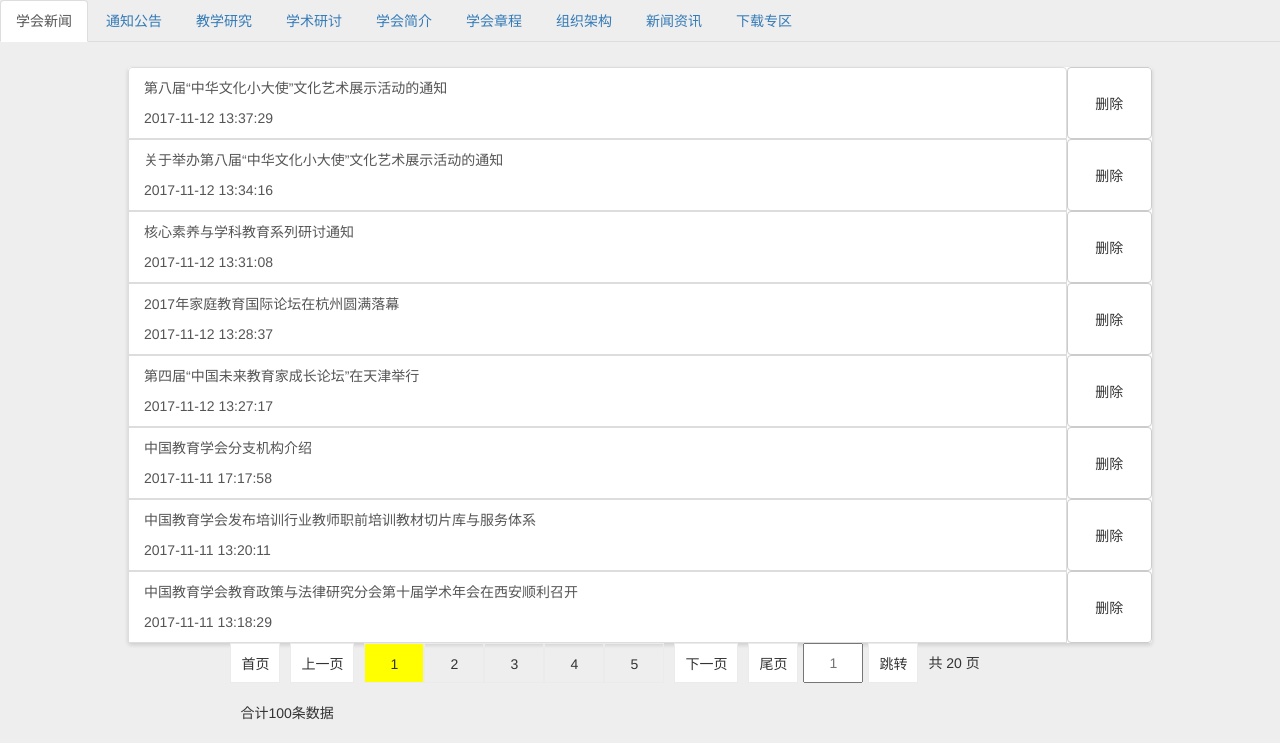
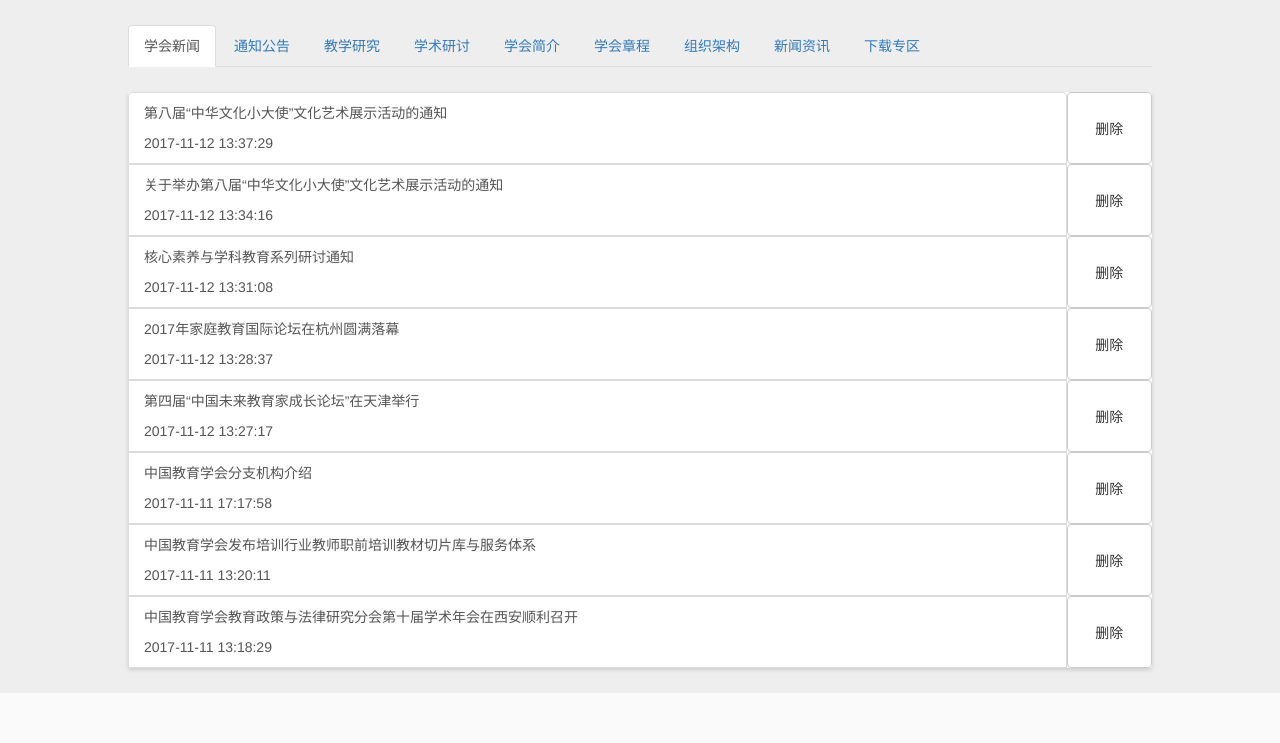
Before and after one commit to leezerofly/Academic-society, a PHP site: page /views/manageArticle.php in a window 1280 px wide. Shown: the part 176-919 px from the top of the page. After the commit the page ends 850 px from the top, so only its background shows below. Run offline with PHP 8.4, Linux system fonts and the light colour scheme; a user stored in the database is signed in; data comes from the database, SQL or seed files in the repository.

Commit message:
样式调整，分页暂时取消

```diff
--- a/css/add-article.css
+++ b/css/add-article.css
@@ -1,6 +1,6 @@
 .mainpart {
-  width: 60%;
-  margin: auto;
+  width: 70%;
+  margin: 25px auto;
 }
 
 .btn-publish {
--- a/css/index.css
+++ b/css/index.css
@@ -9,7 +9,7 @@ article {
 
 .article-list {
   width: 80%;
-  margin: 25px auto 0;
+  margin: 25px auto;
   background: #ffffff;
   box-shadow: 0 2px 4px 0 rgba(0,0,0,0.14);
   border-radius: 3px;
--- a/css/manage-article.css
+++ b/css/manage-article.css
@@ -2,3 +2,12 @@
   height: 72px;
   line-height: 60px;
 }
+
+.tab-list {
+  width: 80%;
+  margin: 25px auto 0;
+}
+
+.page-list {
+  margin: 25px auto;
+}
--- a/views/articleInput.php
+++ b/views/articleInput.php
@@ -19,7 +19,6 @@
   <script type="text/javascript" charset="utf-8" src="/ueditor/lang/zh-cn/zh-cn.js"></script>
 
   <!-- 引入自定义样式 -->
-  <link rel="stylesheet" href="/css/main.css">
   <link rel="stylesheet" href="/css/add-article.css">
 
 </head>
--- a/views/manageArticle.php
+++ b/views/manageArticle.php
@@ -37,7 +37,7 @@
   <div>
 
     <!-- Nav tabs -->
-    <ul class="nav nav-tabs" role="tablist">
+    <ul class="nav nav-tabs tab-list" role="tablist">
       <li role="presentation" class="active"><a href="#home" aria-controls="home" role="tab" data-toggle="tab">学会新闻</a></li>
       <li role="presentation"><a href="#profile" aria-controls="profile" role="tab" data-toggle="tab">通知公告</a></li>
       <li role="presentation"><a href="#messages" aria-controls="messages" role="tab" data-toggle="tab">教学研究</a></li>
@@ -119,22 +119,6 @@
     </div>
   </div>
 
-  <div class="box center-block" id="box"></div>
-  <script src="/js/paging.js"></script>
-  <script>
-      var setTotalCount = 100;
-      $('#box').paging({
-          initPageNo: 1, // 初始页码
-          totalPages: 20, //总页数
-          totalCount: '合计' + setTotalCount + '条数据', // 条目总数
-          slideSpeed: 600, // 缓动速度。单位毫秒
-          jump: true, //是否支持跳转
-          callback: function(page) { // 回调函数
-              console.log(page);
-          }
-      })
-  </script>
-
   <script>
     // 确认弹框
     function confirmDel() {
```
Also changed, not shown: classes/SelectArticle.php (+57 -1 lines).
